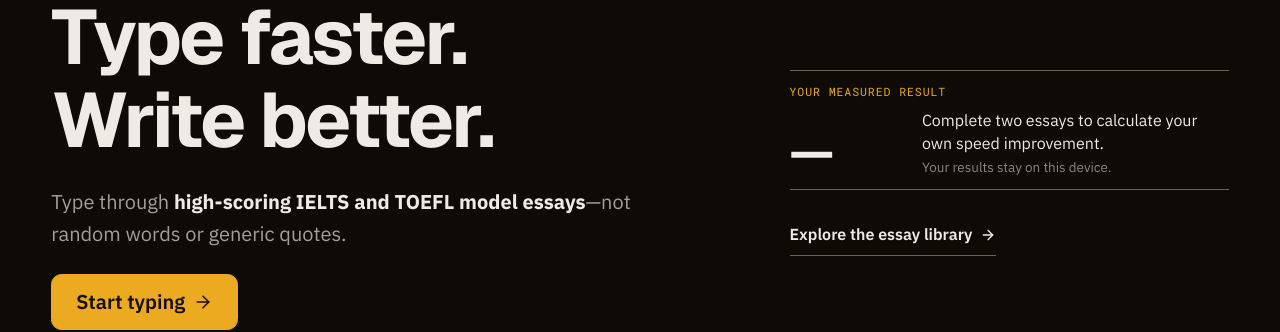
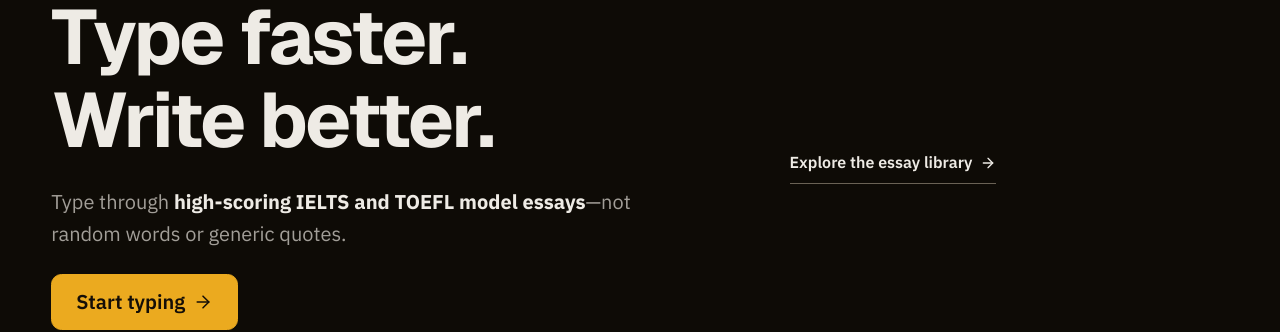
Before and after one commit to Liangchen-0311/TypingAbroad, a Next.js app: page / in a window 1280 px wide. Shown: the part 210-542 px from the top of the page. Built offline with nearby package versions, Linux system fonts and the light colour scheme; no server answers.

Commit message:
Remove homepage progress proof

```diff
--- a/src/app/page.tsx
+++ b/src/app/page.tsx
@@ -1,7 +1,6 @@
 import Link from "next/link";
 import { ArrowRight } from "lucide-react";
 import { HomePracticePreview } from "@/components/HomePracticePreview";
-import { HomeProgressProof } from "@/components/HomeProgressProof";
 
 export default function HomePage() {
   return (
@@ -13,8 +12,7 @@
           <Link className="primary-button home-hero__cta" href="/practice">Start typing <ArrowRight aria-hidden="true" /></Link>
         </div>
 
-        <aside className="home-writing-proof home-writing-proof--compact" aria-label="Your typing progress">
-          <HomeProgressProof />
+        <aside className="home-writing-proof home-writing-proof--compact" aria-label="Essay library">
           <Link className="text-link" href="/library">Explore the essay library <ArrowRight aria-hidden="true" /></Link>
         </aside>
       </section>
```
